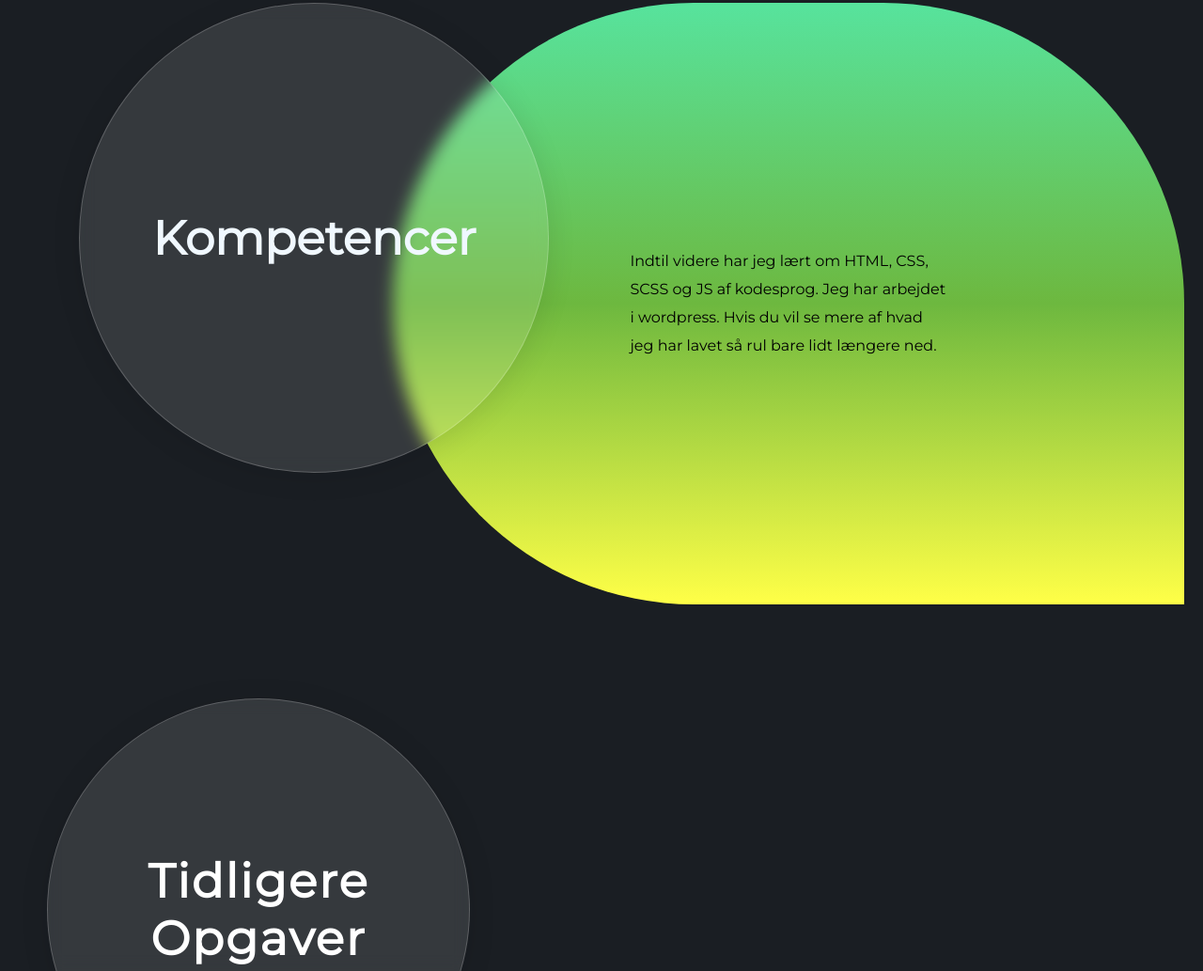
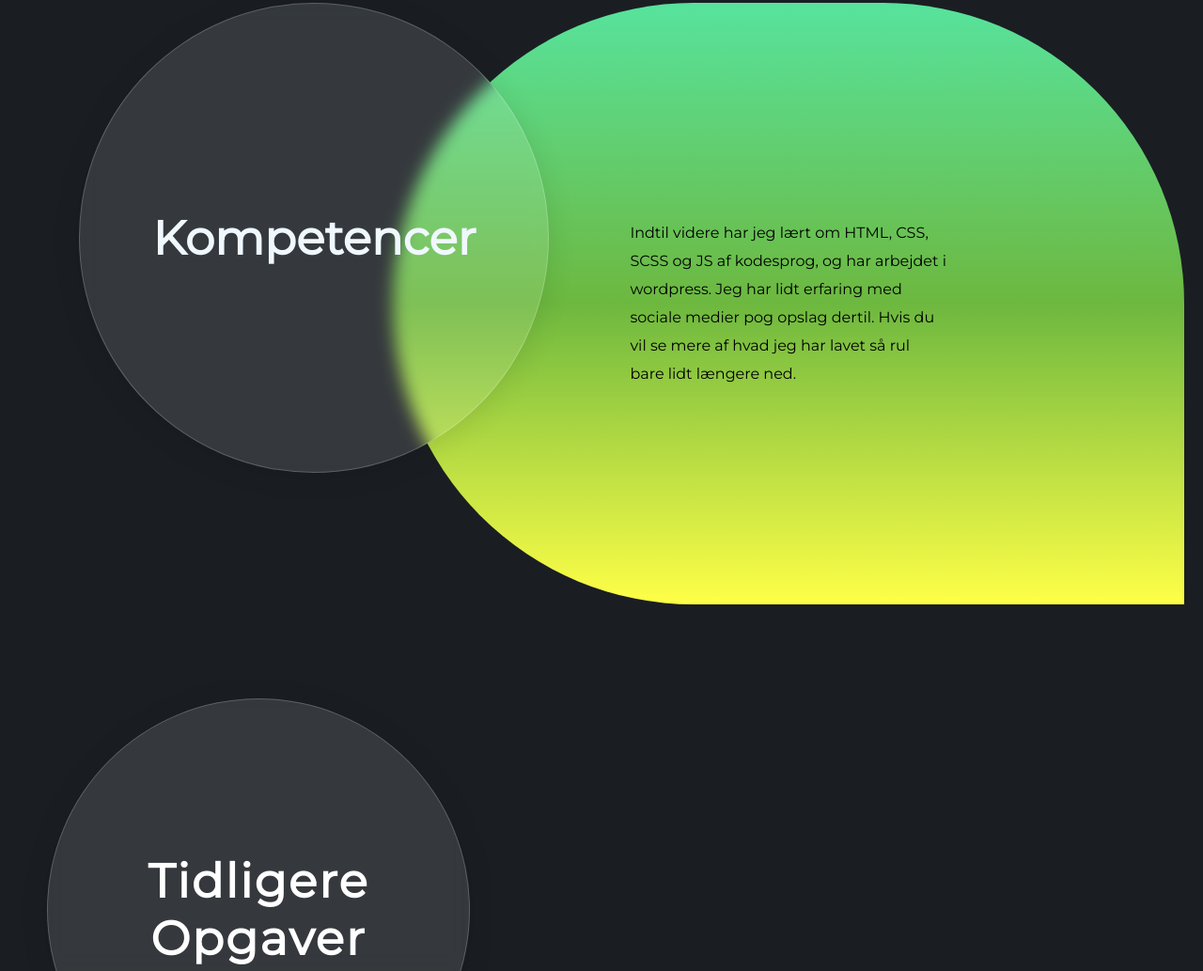
Before and after one commit to LouiseBrarup/LouiseBrarup.github.io, a website: page portfolio/portfolio.html in a window 1280 px wide. Shown: the part 1736-2769 px from the top of the page at 94% size. Drawn offline with Linux system fonts and the light colour scheme.

Commit message:
tekst til komp

```diff
--- a/portfolio/portfolio.html
+++ b/portfolio/portfolio.html
@@ -116,7 +116,7 @@
         <div class="komp-container">
 
             <article class="komp-container-article">
-                <p class="komp-container-article-text">Indtil videre har jeg lært om HTML, CSS, SCSS og JS af kodesprog. Jeg har arbejdet i wordpress. Hvis du vil se mere af hvad jeg har lavet så rul bare lidt længere ned.</p>
+                <p class="komp-container-article-text">Indtil videre har jeg lært om HTML, CSS, SCSS og JS af kodesprog, og har arbejdet i wordpress. Jeg har lidt erfaring med sociale medier pog opslag dertil. Hvis du vil se mere af hvad jeg har lavet så rul bare lidt længere ned.</p>
             </article>
 
         </div>
```
